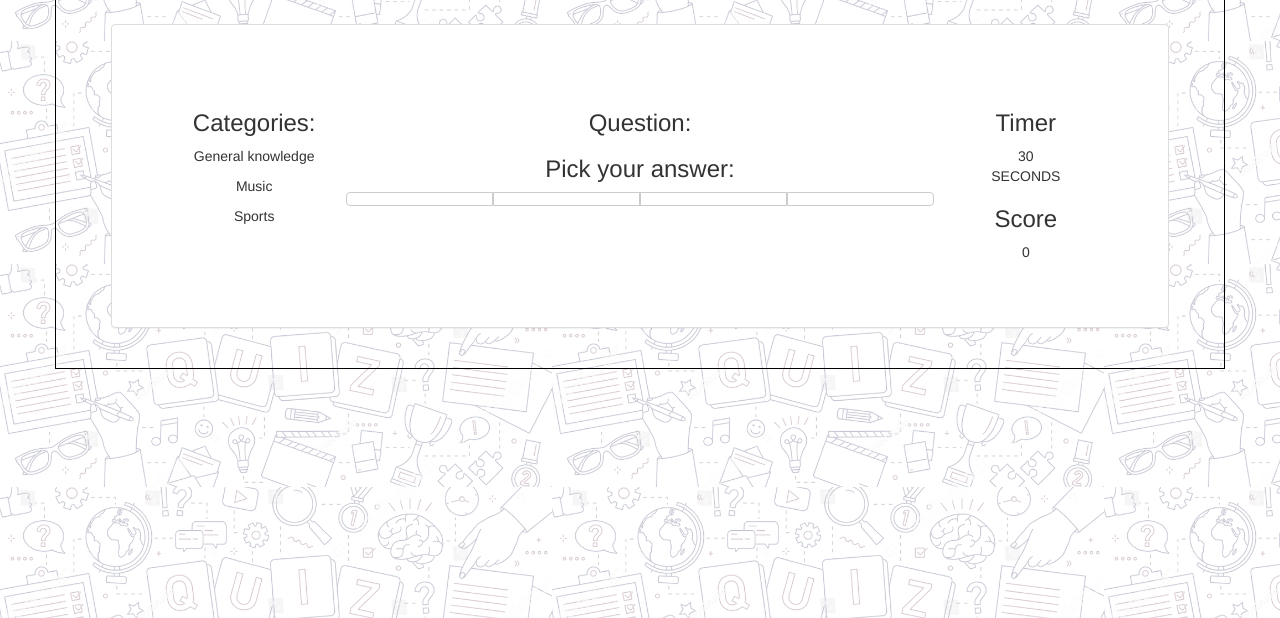
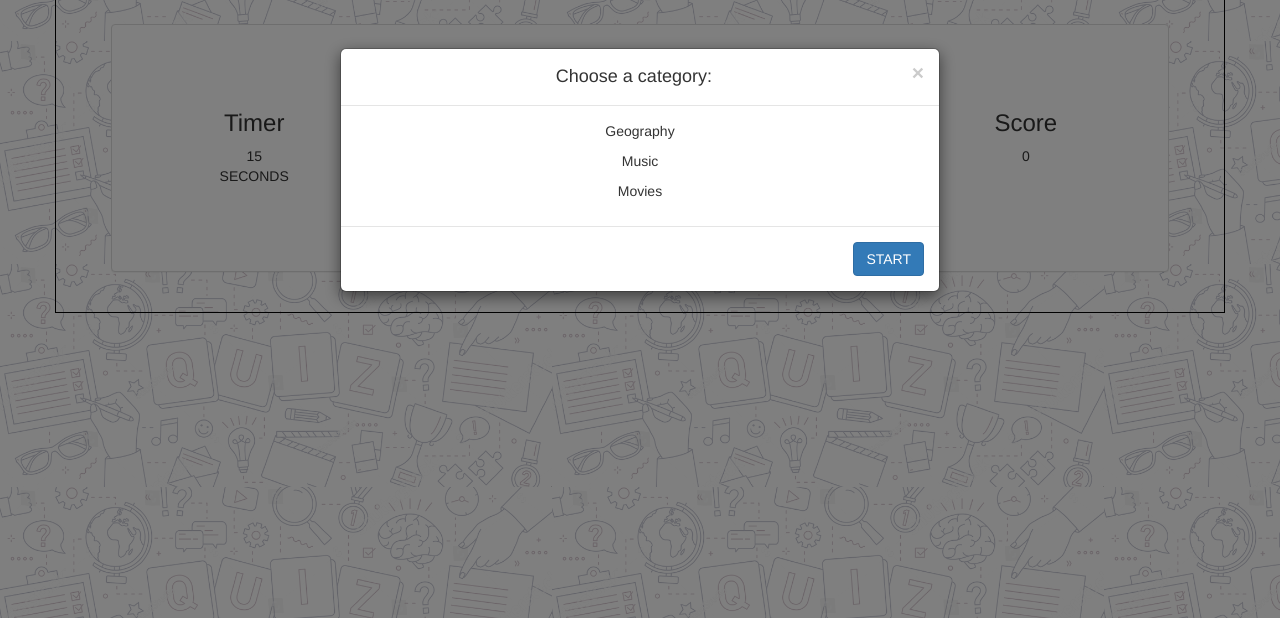
Before and after one commit to maroua-akkari/Sparta-game, a plain HTML site: page index.html in a window 1280 px wide. Shown: the part 182-800 px from the top of the page. Drawn offline with nearby package versions, Linux system fonts and the light colour scheme; no server answers.

Commit message:
modal instruction box appears when page opens

```diff
--- a/index.html
+++ b/index.html
@@ -15,12 +15,31 @@
       <div class="panel panel-default">
         <div class="panel-body">
 
-      <div class="col-lg-2 col-md-2 col-sm-2 score categories">
-        <h3>Categories:</h3>
-        <p>General knowledge</p>
-        <p>Music</p>
-        <p>Sports</p>
-      </div>
+          <div class="modal fade myModal" id="startingModal" tabindex="-1" role="dialog">
+            <div class="modal-dialog" role="document">
+              <div class="modal-content">
+                <div class="modal-header">
+                  <button type="button" class="close" data-dismiss="modal" aria-label="Close"><span aria-hidden="true">&times;</span></button>
+                  <h4 class="modal-title">Choose a category:</h4>
+                </div>
+                <div class="modal-body">
+                  <p id=>Geography</p>
+                  <p>Music</p>
+                  <p>Movies</p>
+                </div>
+                <div class="modal-footer">
+                  <button type="button" class="btn btn-primary playAgain" id="start" data-dismiss="modal">START</button>
+                  <!-- <button type="button" class="btn btn-primary playAgain" id="playAgain" onclick="location.href = 'home.html'">Play again</button> -->
+                </div>
+              </div>
+            </div>
+          </div>
+
+          <div class="col-lg-2 col-md-2 col-sm-2 score timer">
+            <h3>Timer</h3>
+            <div class="secs" id="secs">15</div>
+            <p class="secs">SECONDS</p>
+          </div>
 
 
       <div class="col-lg-8 col-md-8 col-sm-8 question answer">
@@ -46,9 +65,6 @@
 
 
       <div class="col-lg-2 col-md-2 col-sm-2 score timer">
-        <h3>Timer</h3>
-        <div class="secs" id="secs">30</div>
-        <p class="secs">SECONDS</p>
         <h3>Score</h3>
         <div class="score" id="userScore">0</div>
       </div>
@@ -67,7 +83,7 @@
             </div>
             <div class="modal-footer">
               <button type="button" class="btn btn-default" data-dismiss="modal">Close</button>
-              <button type="button" class="btn btn-primary playAgain" id="playAgain" onclick="location.href = 'home.html'">Play again</button>
+              <button type="button" class="btn btn-primary playAgain" id="playAgain" onclick="location.href = 'index.html'">Play again</button>
             </div>
           </div>
         </div>
```
